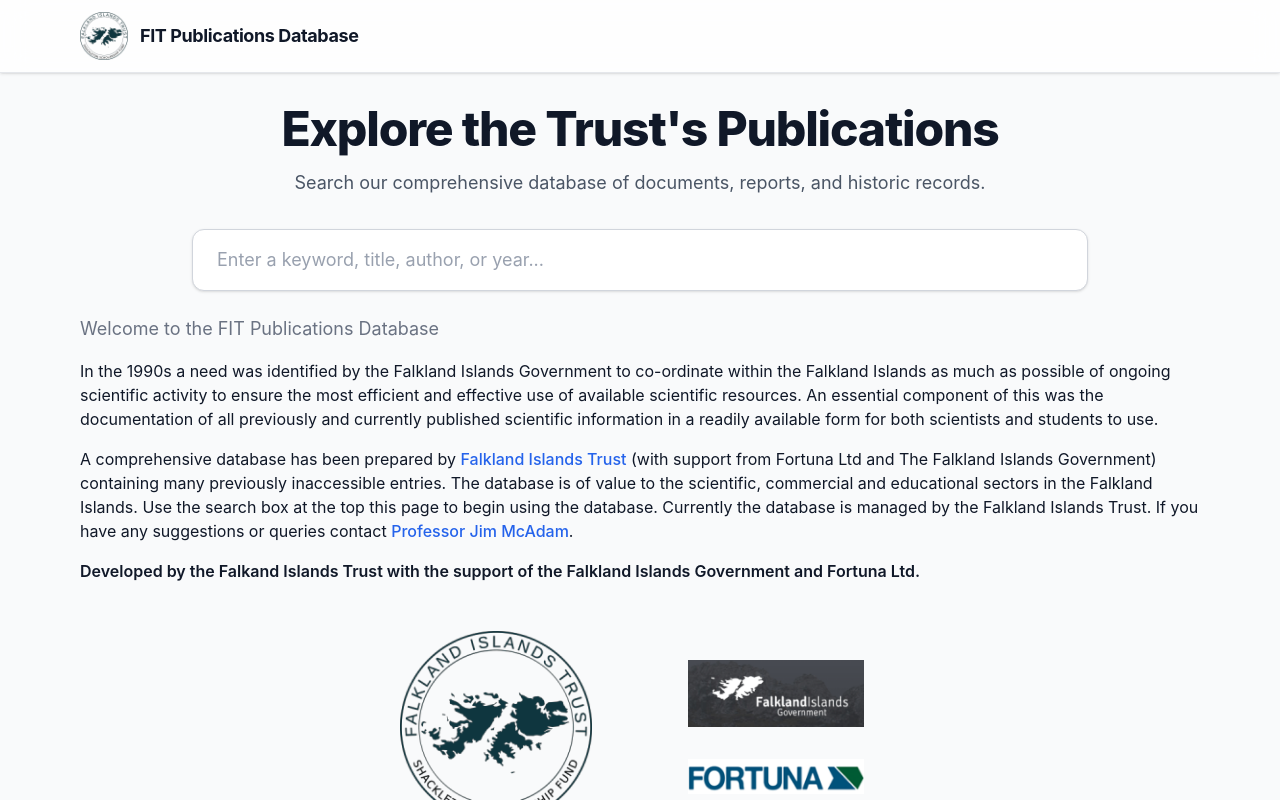
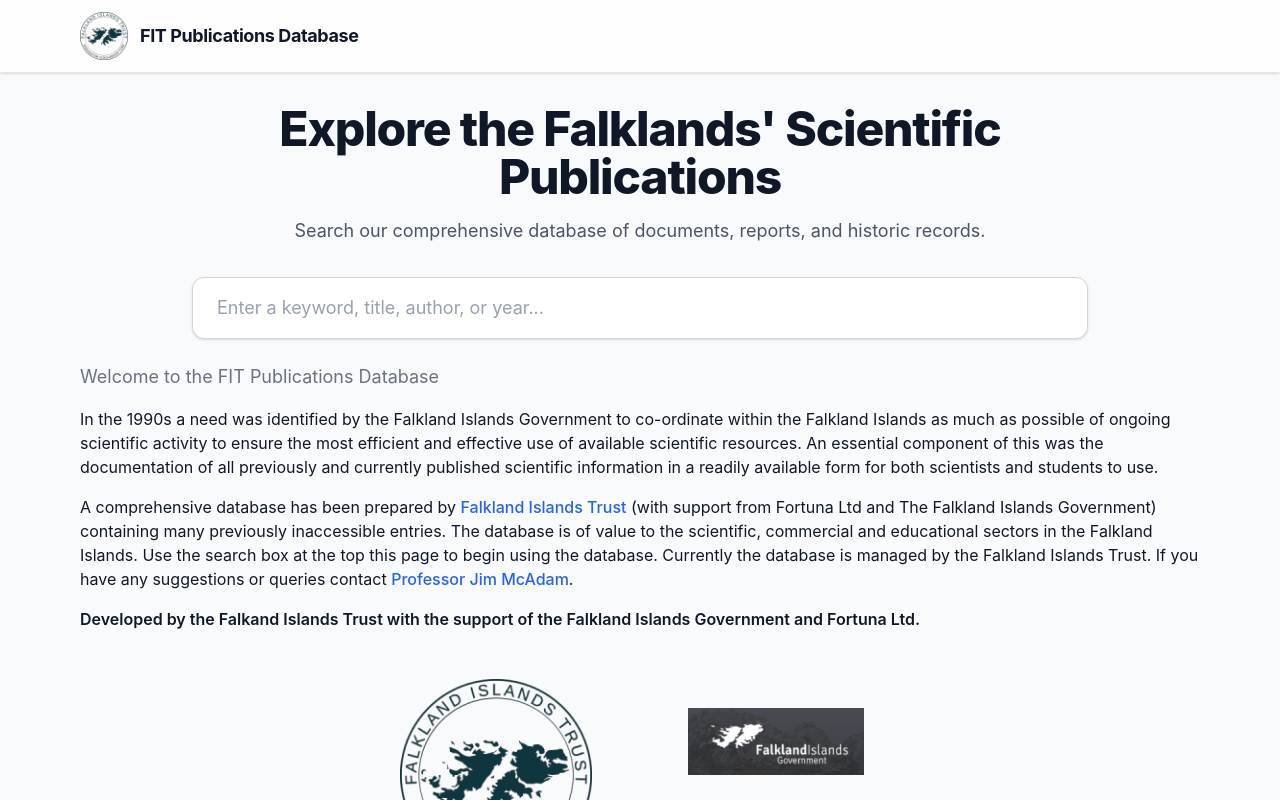
Before and after one commit to tmcadam/ukfitdb3, a React (Vite) app: page / in a window 1280 px wide. Shown: the top 800 px of the page. Built offline with nearby package versions, Linux system fonts and the light colour scheme.

Commit message:
Change the headline on introduction page

```diff
--- a/src/components/Search.jsx
+++ b/src/components/Search.jsx
@@ -10,7 +10,7 @@
       {isHero && (
         <div className="mb-8">
           <h1 className="text-4xl md:text-5xl font-extrabold text-gray-900 mb-4 tracking-tight">
-            Explore the Trust's Publications
+            Explore the Falklands' Scientific Publications
           </h1>
           <p className="text-lg text-gray-600">
             Search our comprehensive database of documents, reports, and historic records.
```
